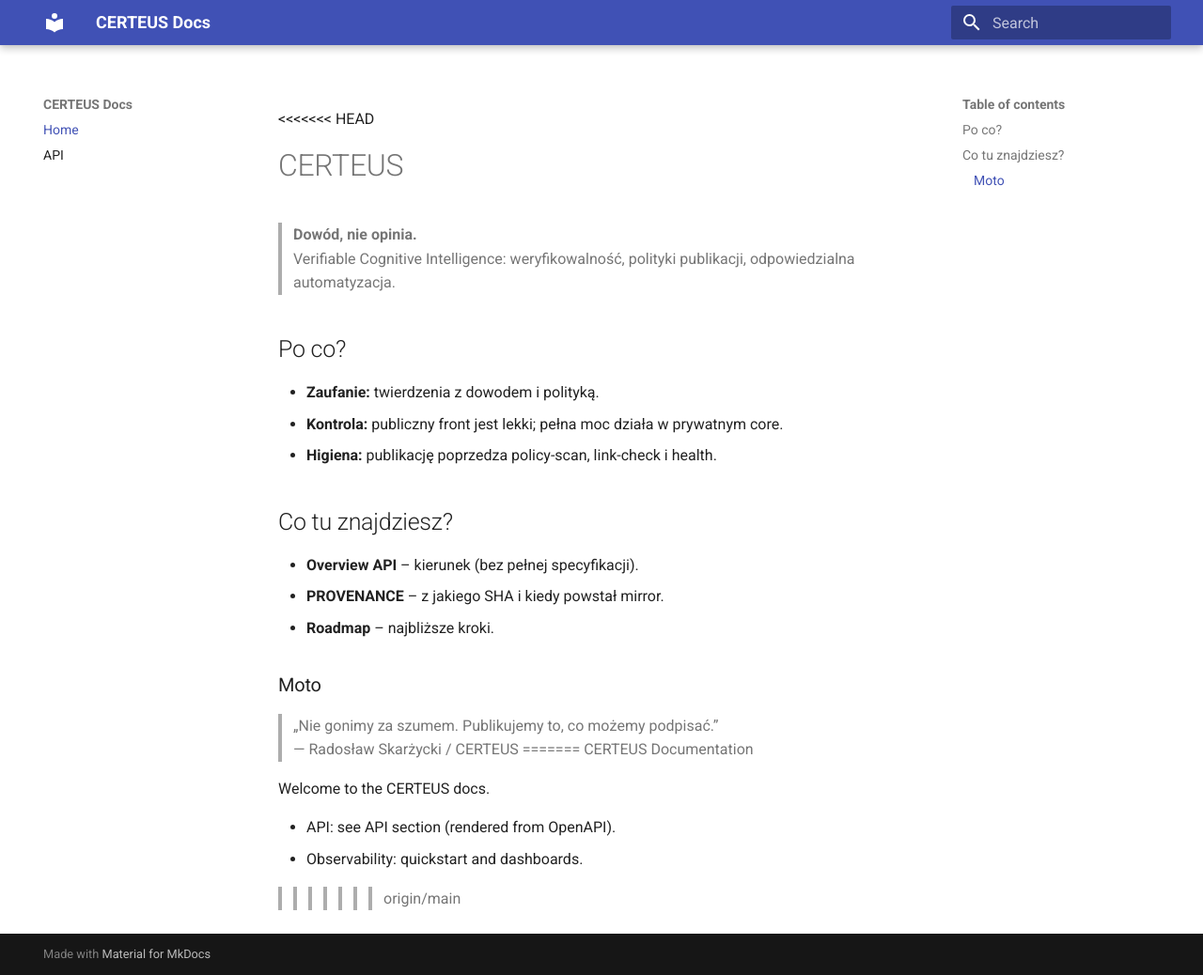
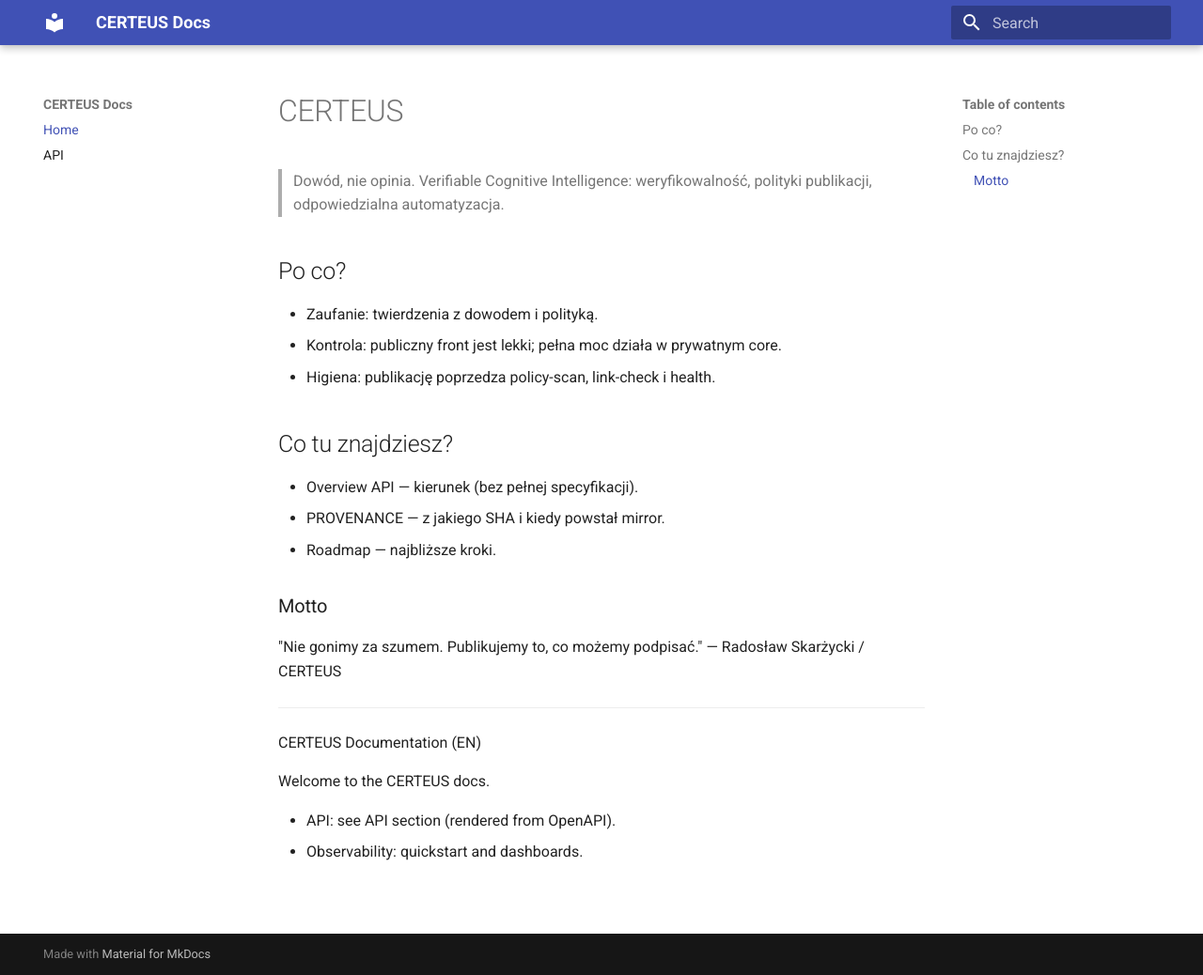
Before and after one commit to CERTEUS/certeus, an MkDocs documentation site: the page built from docs/index.md, in a window 1280 px wide and 1038 px high. Shown: the whole window at 94% size. Built offline with MkDocs 1.6.1 and Material for MkDocs 9.7.7, drawn with Linux system fonts in a browser that asks for light colours.

Commit message:
chore: docs conflict resolution + repo cleanup\n\n- remove conflict markers, unify docs/index.md (PL/EN)\n- add .gitmodules and set ignore=all for mirrors\n- add site/ to .gitignore; remove built site/\n- minor markdown trim, keep tests green

```diff
--- a/docs/index.md
+++ b/docs/index.md
@@ -1,28 +1,26 @@
-<<<<<<< HEAD
 # CERTEUS
 
-> **Dowód, nie opinia.**
+> Dowód, nie opinia.
 > Verifiable Cognitive Intelligence: weryfikowalność, polityki publikacji, odpowiedzialna automatyzacja.
 
 ## Po co?
-- **Zaufanie:** twierdzenia z dowodem i polityką.
-- **Kontrola:** publiczny front jest lekki; pełna moc działa w prywatnym core.
-- **Higiena:** publikację poprzedza policy-scan, link-check i health.
+- Zaufanie: twierdzenia z dowodem i polityką.
+- Kontrola: publiczny front jest lekki; pełna moc działa w prywatnym core.
+- Higiena: publikację poprzedza policy-scan, link-check i health.
 
 ## Co tu znajdziesz?
-- **Overview API** – kierunek (bez pełnej specyfikacji).
-- **PROVENANCE** – z jakiego SHA i kiedy powstał mirror.
-- **Roadmap** – najbliższe kroki.
+- Overview API — kierunek (bez pełnej specyfikacji).
+- PROVENANCE — z jakiego SHA i kiedy powstał mirror.
+- Roadmap — najbliższe kroki.
 
-### Moto
-> „Nie gonimy za szumem. Publikujemy to, co możemy podpisać.”
-> — Radosław Skarżycki / CERTEUS
-=======
-CERTEUS Documentation
+### Motto
+"Nie gonimy za szumem. Publikujemy to, co możemy podpisać." — Radosław Skarżycki / CERTEUS
+
+---
+
+CERTEUS Documentation (EN)
 
 Welcome to the CERTEUS docs.
 
 - API: see API section (rendered from OpenAPI).
 - Observability: quickstart and dashboards.
-
->>>>>>> origin/main
```
Also changed, not shown: WORKLOG.md (+0 -3 lines), docs/AGENTS/README.md (+3 -7 lines), .github/DISCUSSION_TEMPLATE/proposal.md, .gitmodules (added), 2 other files.
